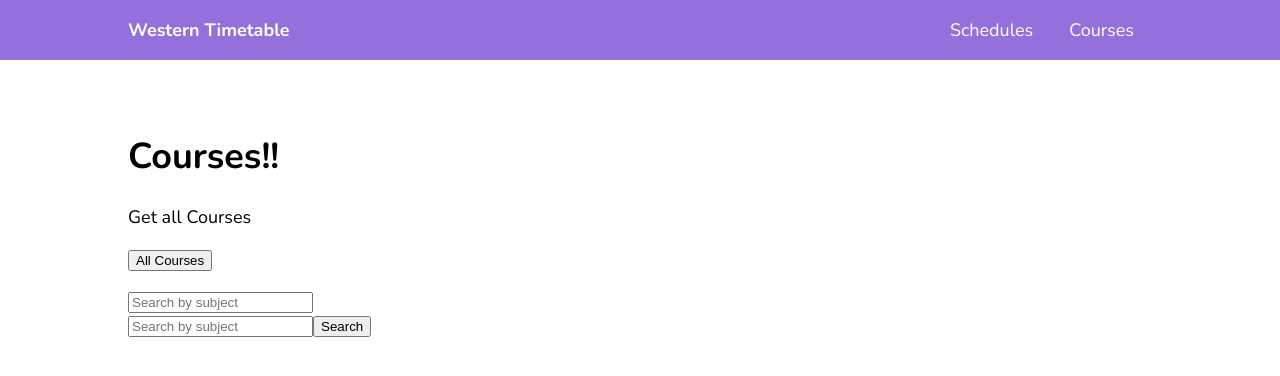
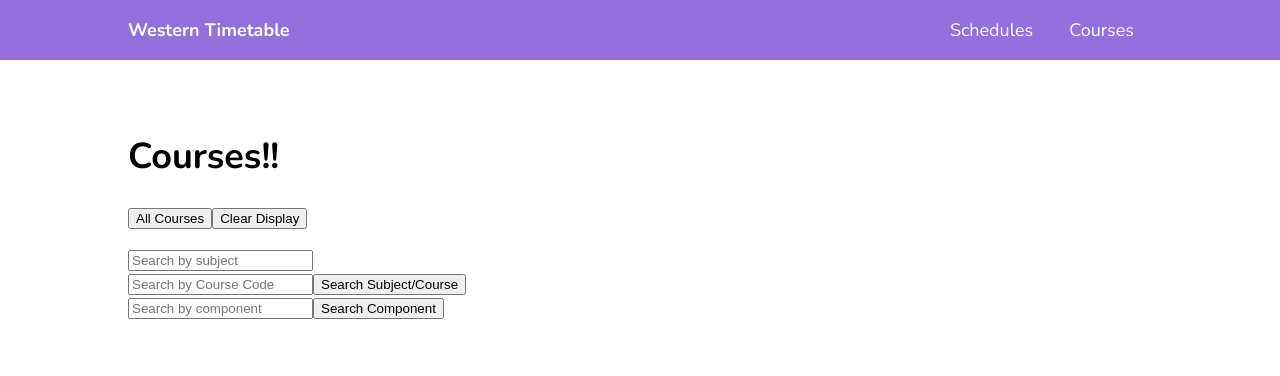
Before and after one commit to jmaslanka55/se3316-jmaslank-lab5, an Angular app in the folder angular-jmaslank-lab4/: page /Course in a window 1280 px wide. Shown: the top 376 px of the page. Built offline with nearby package versions, Linux system fonts and the light colour scheme.

Commit message:
Added search by component

```diff
--- a/angular-jmaslank-lab4/src/app/list/list.component.html
+++ b/angular-jmaslank-lab4/src/app/list/list.component.html
@@ -1,13 +1,17 @@
 <h1>Courses!!</h1>
 <div class = "CourseSearch">
-  <p> Get all Courses </p>
   <button (click) = getData()>All Courses</button>
+  <button (click) = clearDisplay()>Clear Display</button>
   <p id ="AllSubjects"></p>
 </div>
-<div>
-<input type="text" id="subjectSearch" placeholder="Search by subject">
-<br>
-<input type="text" id="courseSearch" placeholder="Search by subject">
-<button (click) = searchSubjectCourse()>Search</button>
+
+<div class = "searchBox">
+  <input type="text" id="subjectSearch" placeholder="Search by subject">
+  <br>
+  <input type="text" id="courseSearch" placeholder="Search by Course Code">
+  <button (click) = searchSubjectCourse()>Search Subject/Course</button>
+  <br>
+  <input type="text" id="componentSearch" placeholder="Search by component">
+  <button (click) = searchSubjectCourseComponent()>Search Component</button>
   <p id = "DisplaySearch"></p>
 </div>
--- a/angular-jmaslank-lab4/src/app/list/list.component.ts
+++ b/angular-jmaslank-lab4/src/app/list/list.component.ts
@@ -13,7 +13,10 @@ export class ListComponent implements OnInit {
 
   ngOnInit(): void {
   }
-
+  clearDisplay(){
+    document.getElementById("AllSubjects").textContent ="";
+    document.getElementById("DisplaySearch").textContent = "";
+  }
   getSubjects(){
     return this.service.get('api/subject')
   }
@@ -34,5 +37,18 @@ export class ListComponent implements OnInit {
       document.getElementById("DisplaySearch").textContent = res;
     })
   }
+  getSubjectCourseComponent(){
+    let subjectVal = (document.getElementById("subjectSearch") as HTMLTextAreaElement).value.toUpperCase();
+    let courseVal = (document.getElementById("courseSearch") as HTMLTextAreaElement).value.toUpperCase();
+    let component = (document.getElementById("componentSearch") as HTMLTextAreaElement).value.toUpperCase();
+    return this.service.get(`api/timetable/${subjectVal}/${courseVal}/${component}`);
+  }
+  searchSubjectCourseComponent(){
+    this.getSubjectCourseComponent().subscribe((res: any)=>{
+      res = JSON.stringify(res[0].className) + JSON.stringify(res[0].catalog_nbr) + JSON.stringify(res[0].catalog_description) + JSON.stringify(res[0].course_info[0].start_time)
+        + JSON.stringify(res[0].course_info[0].ssr_component);
+      document.getElementById("DisplaySearch").textContent = res;
+    })
+  }
 
 }
```
